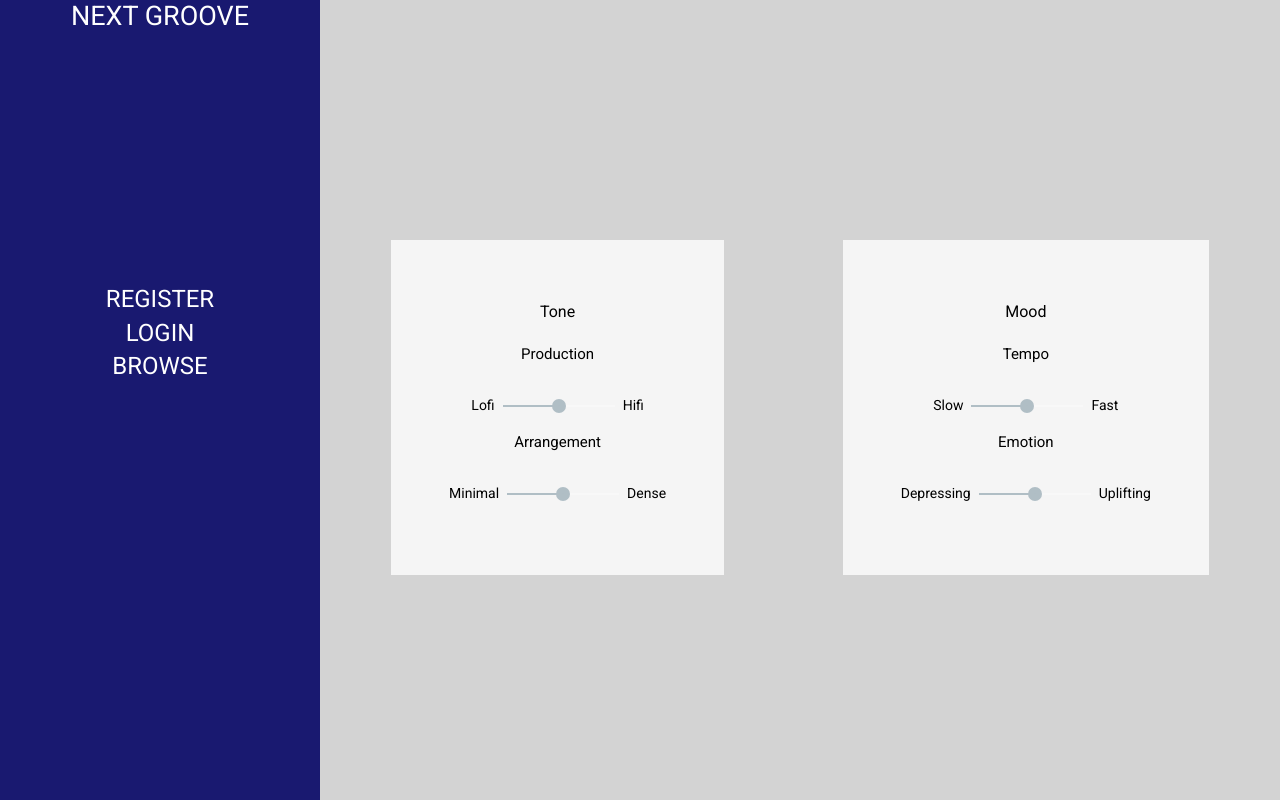
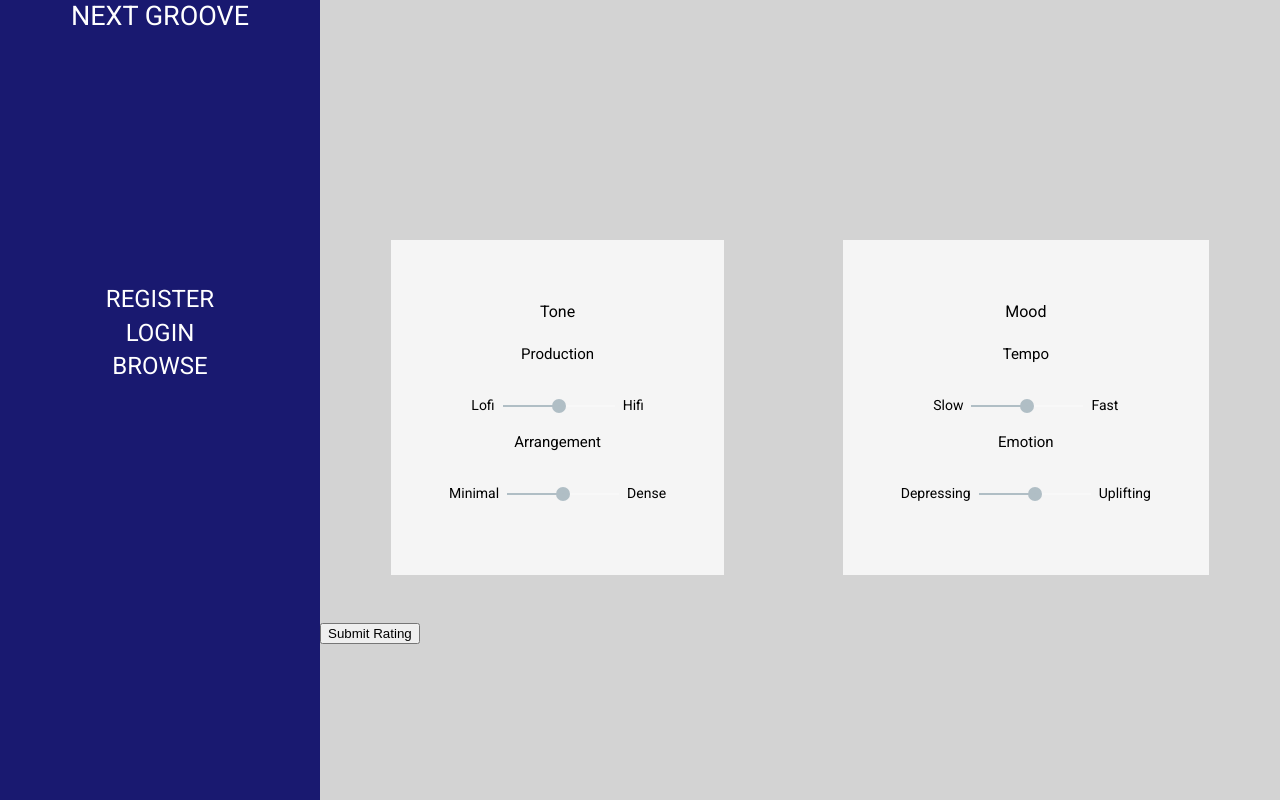
Before and after one commit to jackcurtin/next-groove-frontend, an Angular app: page /profile/rate/1 in a window 1280 px wide. Built offline with nearby package versions, Linux system fonts and the light colour scheme; no server answers.

Commit message:
submit rating button added

```diff
--- a/src/app/app.module.ts
+++ b/src/app/app.module.ts
@@ -16,6 +16,7 @@ import { SessionComponent } from './session/session.component';
 import { RateComponent } from './rate/rate.component';
 
 import {MatSliderModule} from '@angular/material/slider';
+import {MatButtonModule} from '@angular/material/button';
 
 @NgModule({
   declarations: [
@@ -35,7 +36,8 @@ import {MatSliderModule} from '@angular/material/slider';
     BrowserAnimationsModule,
     FormsModule,
     HttpClientModule,
-    MatSliderModule
+    MatSliderModule,
+    MatButtonModule
   ],
   providers: [],
   bootstrap: [AppComponent]
--- a/src/app/rate/rate.component.html
+++ b/src/app/rate/rate.component.html
@@ -22,3 +22,4 @@
     <label>Uplifting</label>
   </div>
 </section>
+<button (click)="submitRatings(hLVal, mDVal, fSVal, uDVal)">Submit Rating</button>
--- a/src/app/rate/rate.component.ts
+++ b/src/app/rate/rate.component.ts
@@ -2,6 +2,7 @@ import { Component, OnInit } from '@angular/core';
 import {HttpClient} from '@angular/common/http';
 import {ActivatedRoute} from '@angular/router';
 import {AlbumService} from '../services/album/album.service';
+import {MatButtonModule} from '@angular/material/button';
 
 const herokuUrl = 'https://next-groove-api.herokuapp.com';
 
@@ -35,6 +36,6 @@ export class RateComponent implements OnInit {
       });
   }
   submitRatings(hL, mD, fS, uD): any{
-    console.log('submitting ratings');
+    console.log(`submitting ratings ${hL}, ${mD}, ${fS}, ${uD} `);
   }
 }
```
